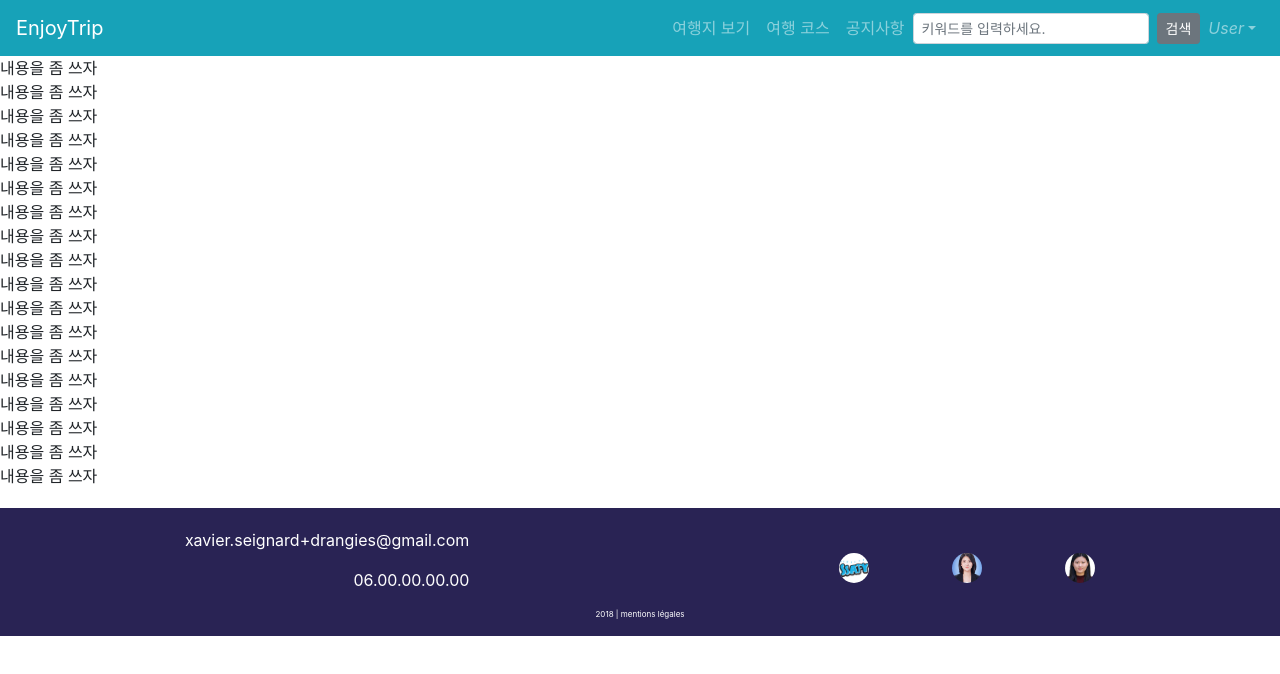
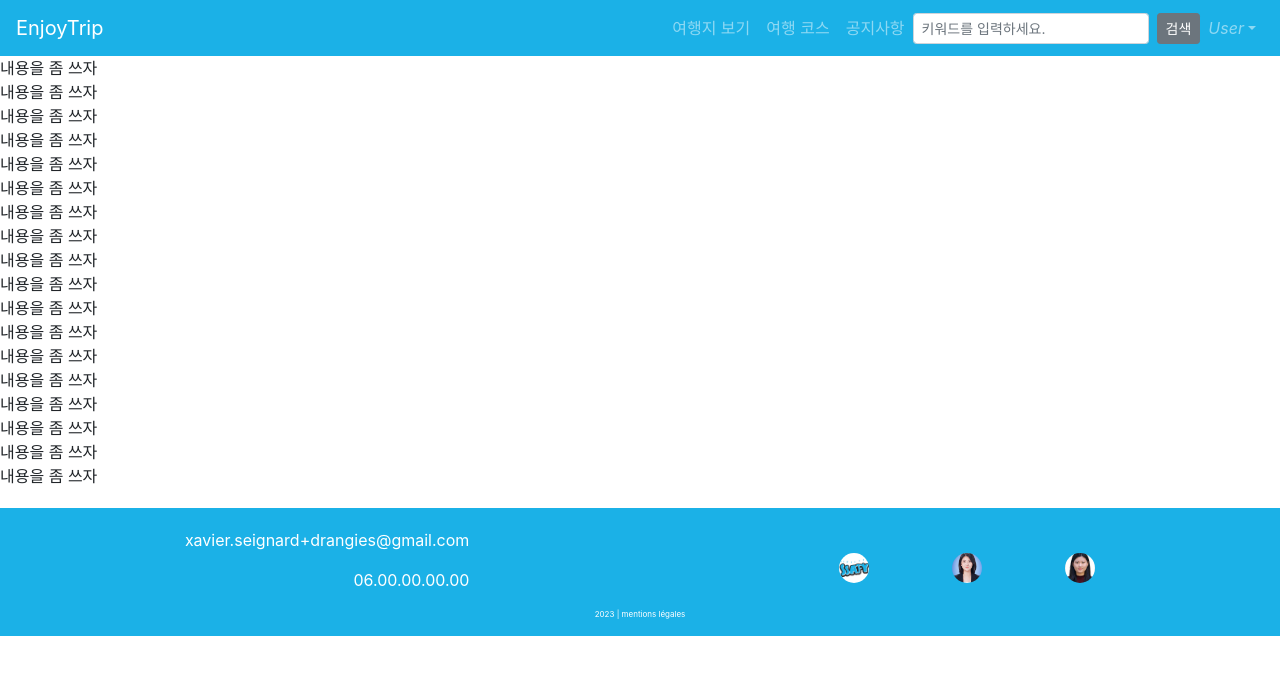
Before and after one commit to SeungAh-Yoo99/-EnjoyTrip-Project-Vue, a Vue app in the folder s914_vue_trip_kimsunhyung_yooseungah/: page / in a window 1280 px wide. Shown: the top 674 px of the page. Built offline with nearby package versions, Linux system fonts and the light colour scheme.

Commit message:
header css change

```diff
--- a/s914_vue_trip_kimsunhyung_yooseungah/src/components/FooterComponent.vue
+++ b/s914_vue_trip_kimsunhyung_yooseungah/src/components/FooterComponent.vue
@@ -23,7 +23,7 @@ export default {
         return{
             mail : 'xavier.seignard+drangies@gmail.com',
             phone : '06.00.00.00.00',
-            mention : '2018 | mentions légales'
+            mention : '2023 | mentions légales'
         };
     }
 }
@@ -44,7 +44,7 @@ body{
   margin-top:20px;
   width:100vw;
   color:white;
-  background-color:#292354;
+  background-color:#1bb1e7;
   display:flex;
   flex-direction:column;
   align-items:center;
--- a/s914_vue_trip_kimsunhyung_yooseungah/src/components/HeaderComponent.vue
+++ b/s914_vue_trip_kimsunhyung_yooseungah/src/components/HeaderComponent.vue
@@ -1,8 +1,7 @@
 <template>
 <div>
-    <b-navbar toggleable="lg" type="dark" variant="info">
+    <b-navbar toggleable="lg" type="dark" class="bg">
     <b-navbar-brand href="#">EnjoyTrip</b-navbar-brand>
-
     <b-navbar-toggle target="nav-collapse"></b-navbar-toggle>
 
     <b-collapse id="nav-collapse" is-nav>
@@ -40,5 +39,7 @@ export default {
 </script>
 
 <style>
-
+.bg{
+    background-color: #1bb1e7;
+}
 </style>
```
Also changed, not shown: s914_vue_trip_kimsunhyung_yooseungah/src/assets/ffycnic.png (added).
